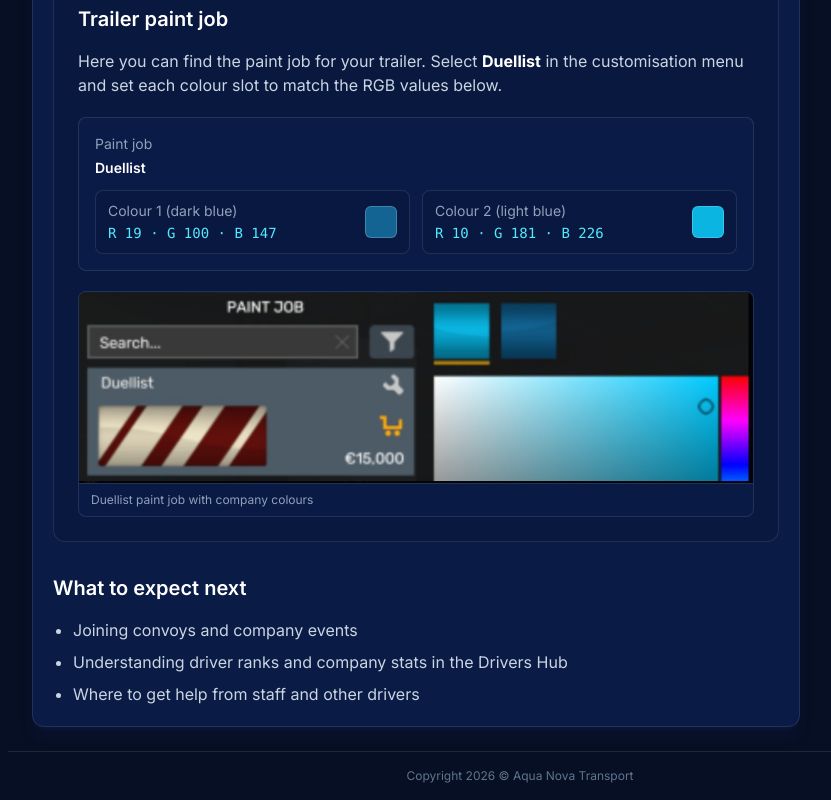
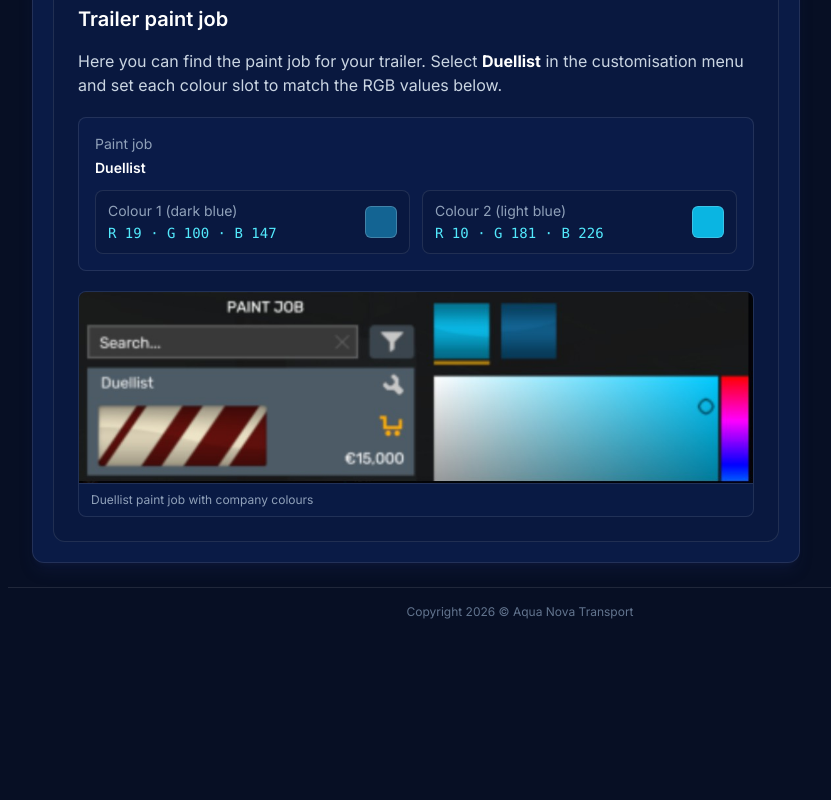
Before and after one commit to SalmonIsCool/aqua-nova-website, an Astro site: page /hub/training/getting-started in a window 1280 px wide. Shown: the part 1790-2590 px from the top of the page, without its empty margins (248-1079 px from the left). After the commit the page ends 2426 px from the top, so only its background shows below. Built offline with nearby package versions, Linux system fonts and the light colour scheme; Astro itself is replaced by a stand-in of ours.

```diff
--- a/src/pages/hub/training/getting-started.astro
+++ b/src/pages/hub/training/getting-started.astro
@@ -220,14 +220,5 @@
         </figcaption>
       </figure>
     </section>
-
-    <section class="mt-8 space-y-4 text-slate-300">
-      <h2 class="text-xl font-semibold text-white">What to expect next</h2>
-      <ul class="list-disc space-y-2 pl-5">
-        <li>Joining convoys and company events</li>
-        <li>Understanding driver ranks and company stats in the Drivers Hub</li>
-        <li>Where to get help from staff and other drivers</li>
-      </ul>
-    </section>
   </article>
 </HubLayout>
```
